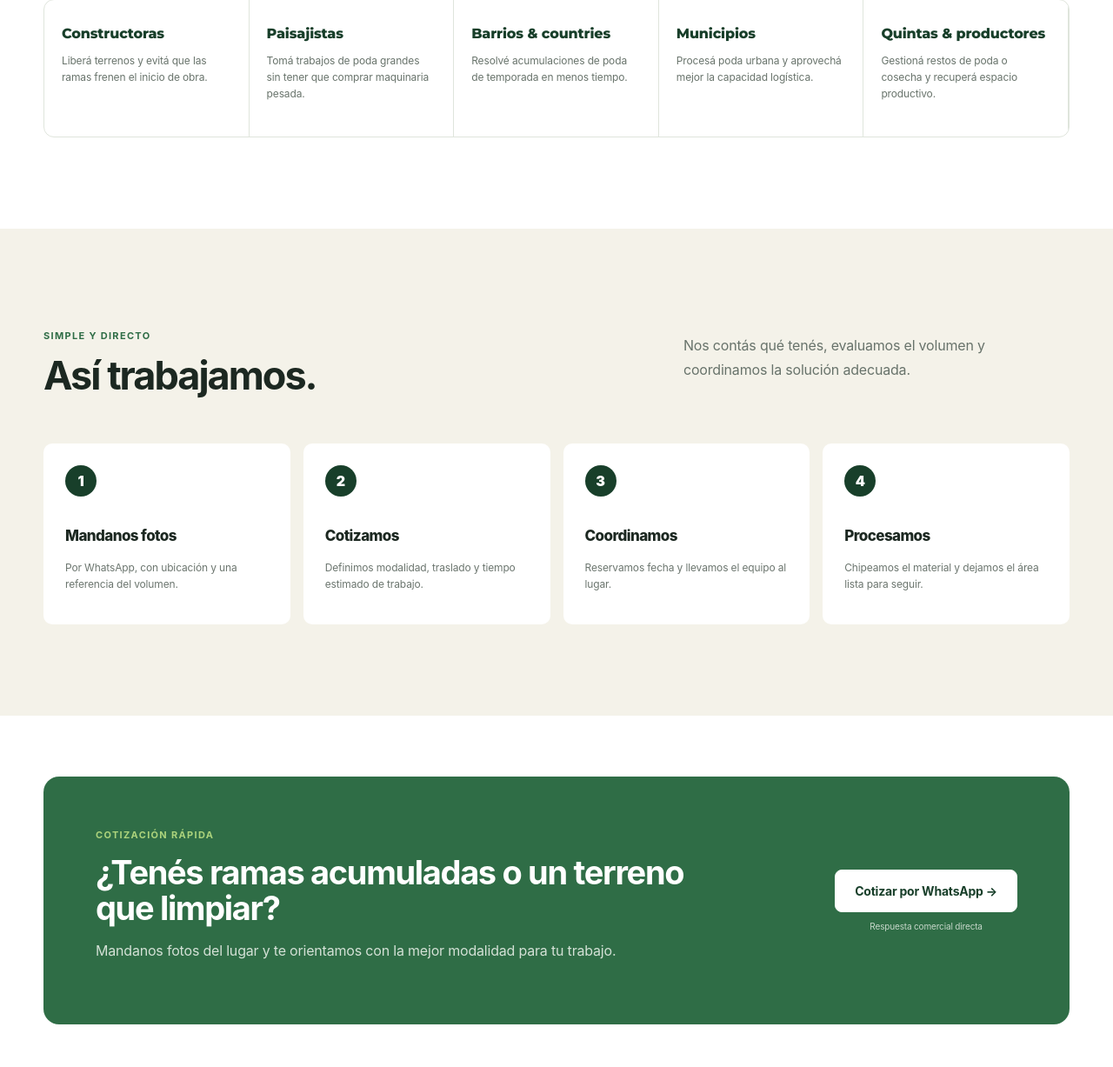
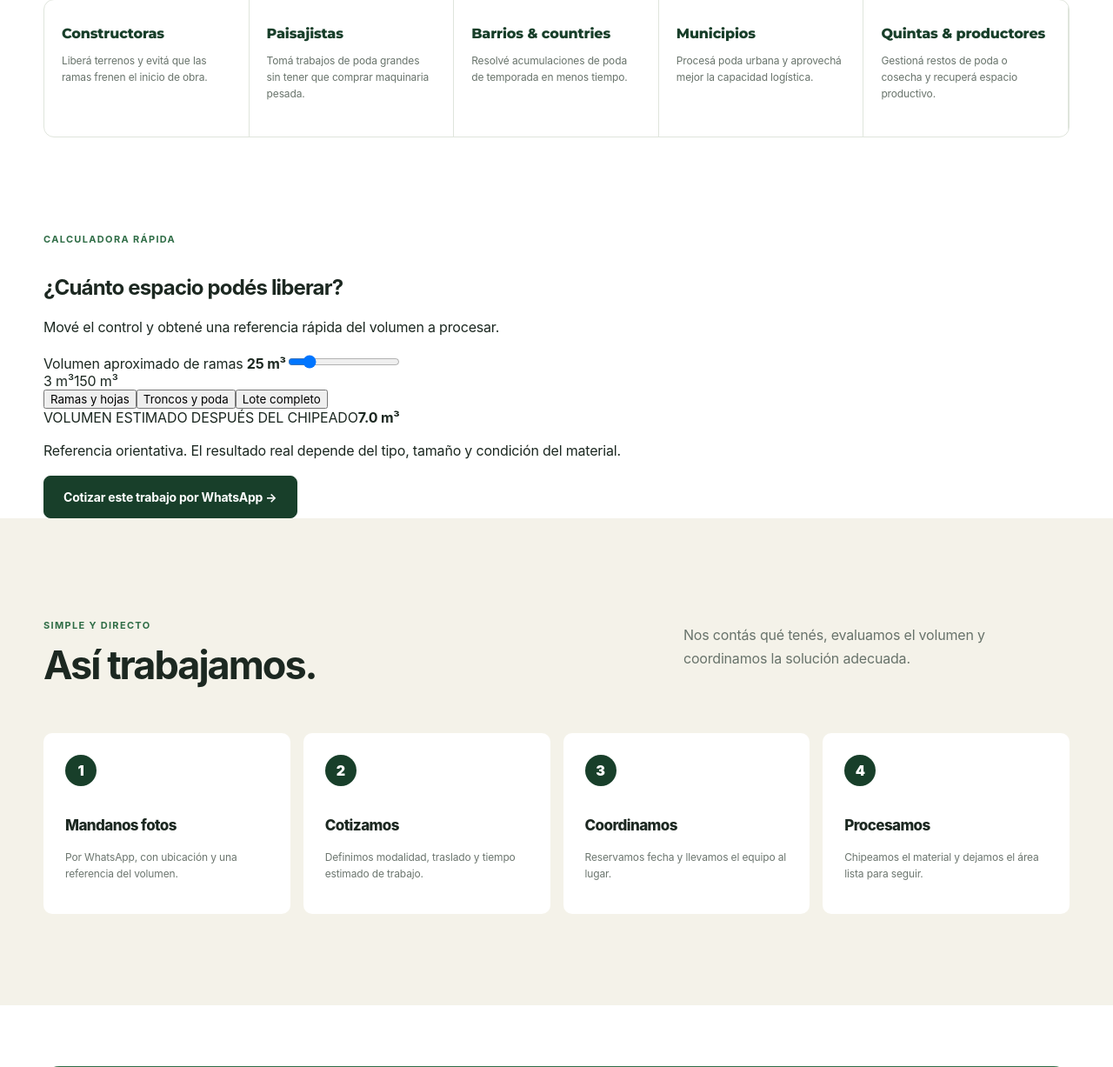
Before and after one commit to equantum-py/ecotritura, a Flask app: page / in a window 1280 px wide. Shown: the part 2305-3532 px from the top of the page at 87% size. Run offline with Flask 3, Linux system fonts and the light colour scheme.

Commit message:
Agregar calculadora compacta de volumen de chipeado

```diff
--- a/templates/index.html
+++ b/templates/index.html
@@ -8,6 +8,7 @@
 <section class="section" id="servicios"><div class="container"><div class="section-head questions-intro"><div><span class="eyebrow">¿POR QUÉ CHIPEAR?</span><h2>¿Por qué trituramos las ramas y residuos verdes?</h2><p>Porque procesarlos en el mismo lugar permite reducir el volumen y simplificar su manejo.</p></div><div class="question-answer"><h3>¿Qué beneficios tiene triturarlos?</h3><p>Menos volumen, menos viajes para retirarlos, mayor orden en el terreno y la posibilidad de aprovechar el material triturado.</p><strong>Menos volumen. Menos viajes. Más aprovechamiento.</strong></div></div><div class="cards"><article><span>01</span><h3>Chipeado in situ</h3><p>La máquina llega al lugar y procesa ramas y restos de poda directamente en el predio.</p><a href="#contacto">Cotizar servicio →</a></article><article><span>02</span><h3>Limpieza de terrenos</h3><p>Ideal para constructoras, loteamientos, quintas y obras que necesitan liberar espacio para avanzar.</p><a href="#contacto">Consultar disponibilidad →</a></article><article><span>03</span><h3>Gestión de poda</h3><p>Una salida práctica para barrios, municipios y paisajistas con acumulación estacional de ramas.</p><a href="#contacto">Hablar con ECOTRITURA →</a></article></div></div></section>
 <section class="impact" id="ventajas"><div class="container impact-grid"><div class="impact-copy"><span class="eyebrow light">EL CAMBIO SE VE</span><h2>De una montaña de ramas a un material mucho más manejable.</h2><p>El chipeado reduce el espacio ocupado y simplifica la logística. Eso significa menos viajes, un terreno más ordenado y una gestión más eficiente.</p><div class="ratio"><strong>8</strong><span>camiones de ramas</span><i>→</i><strong>1</strong><span>volumen mucho más compacto*</span></div><small>*Ejemplo ilustrativo. El resultado real depende del material.</small></div><div class="before-after real-comparison"><img src="/static/images/antes-despues-ecotritura.png" alt="Antes y después del chipeado de residuos verdes realizado por ECOTRITURA" loading="lazy"></div></div></section>
 <section class="section sectors" id="sectores"><div class="container"><div class="center"><span class="eyebrow">¿PARA QUIÉN ES?</span><h2>Cuando el trabajo es grande,<br>necesitás una solución a la altura.</h2></div><div class="sector-grid"><div><b>Constructoras</b><p>Liberá terrenos y evitá que las ramas frenen el inicio de obra.</p></div><div><b>Paisajistas</b><p>Tomá trabajos de poda grandes sin tener que comprar maquinaria pesada.</p></div><div><b>Barrios & countries</b><p>Resolvé acumulaciones de poda de temporada en menos tiempo.</p></div><div><b>Municipios</b><p>Procesá poda urbana y aprovechá mejor la capacidad logística.</p></div><div><b>Quintas & productores</b><p>Gestioná restos de poda o cosecha y recuperá espacio productivo.</p></div></div></div></section>
+<section class="calculator" id="calculadora"><div class="container"><div class="calc-heading"><span class="eyebrow">CALCULADORA RÁPIDA</span><h2>¿Cuánto espacio podés liberar?</h2><p>Mové el control y obtené una referencia rápida del volumen a procesar.</p></div><div class="calc-card"><div class="calc-input"><label for="branch-volume">Volumen aproximado de ramas <strong><span id="volume-value">25</span> m³</strong></label><input id="branch-volume" type="range" min="3" max="150" value="25" step="1"><div class="range-labels"><span>3 m³</span><span>150 m³</span></div><div class="calc-types" role="group" aria-label="Tipo de residuo"><button type="button" class="calc-type is-active" data-factor=".28">Ramas y hojas</button><button type="button" class="calc-type" data-factor=".34">Troncos y poda</button><button type="button" class="calc-type" data-factor=".30">Lote completo</button></div></div><div class="calc-result"><span>VOLUMEN ESTIMADO DESPUÉS DEL CHIPEADO</span><strong><span id="processed-volume">7.0</span> m³</strong><p>Referencia orientativa. El resultado real depende del tipo, tamaño y condición del material.</p><a class="btn calc-wa" id="calc-wa" href="{{ wa('general') }}" target="_blank" rel="noopener" data-cta="calculadora">Cotizar este trabajo por WhatsApp →</a></div></div></div></section>
 <section class="how" id="como"><div class="container"><div class="section-head"><div><span class="eyebrow">SIMPLE Y DIRECTO</span><h2>Así trabajamos.</h2></div><p>Nos contás qué tenés, evaluamos el volumen y coordinamos la solución adecuada.</p></div><div class="steps"><div><span>1</span><h3>Mandanos fotos</h3><p>Por WhatsApp, con ubicación y una referencia del volumen.</p></div><div><span>2</span><h3>Cotizamos</h3><p>Definimos modalidad, traslado y tiempo estimado de trabajo.</p></div><div><span>3</span><h3>Coordinamos</h3><p>Reservamos fecha y llevamos el equipo al lugar.</p></div><div><span>4</span><h3>Procesamos</h3><p>Chipeamos el material y dejamos el área lista para seguir.</p></div></div></div></section>
 <section class="cta" id="contacto"><div class="container cta-box"><div><span class="eyebrow light">COTIZACIÓN RÁPIDA</span><h2>¿Tenés ramas acumuladas o un terreno que limpiar?</h2><p>Mandanos fotos del lugar y te orientamos con la mejor modalidad para tu trabajo.</p></div><div class="cta-actions"><a class="btn white" href="https://wa.me/595981482510?text=Hola%20ECOTRITURA%2C%20quiero%20cotizar%20un%20trabajo%20de%20chipeado." target="_blank">Cotizar por WhatsApp →</a><span>Respuesta comercial directa</span></div></div></section></main>
 <footer><div class="container footer"><div class="brand"><img class="brand-logo" src="/static/images/ecotritura-logo.png" alt="ECOTRITURA - Gestión de Residuos Verdes"></div><p>Transformamos residuos verdes en una solución útil.</p><span>© 2026 ECOTRITURA</span></div></footer><script src="/static/js/main.js"></script><a class="wa-float" href="{{ wa('general') }}" target="_blank" rel="noopener" data-cta="flotante" aria-label="Cotizar por WhatsApp">WhatsApp</a></body></html>
```
